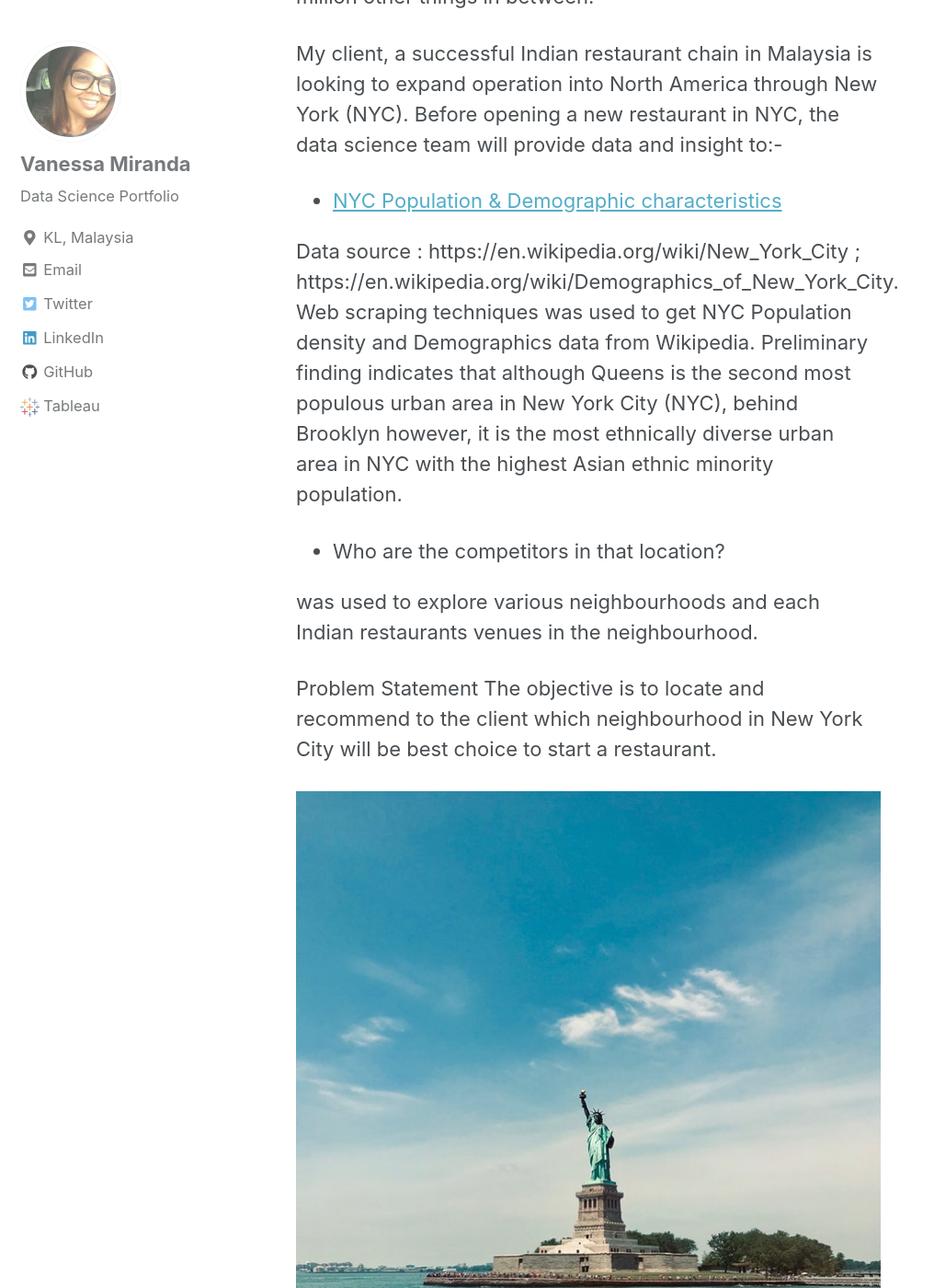
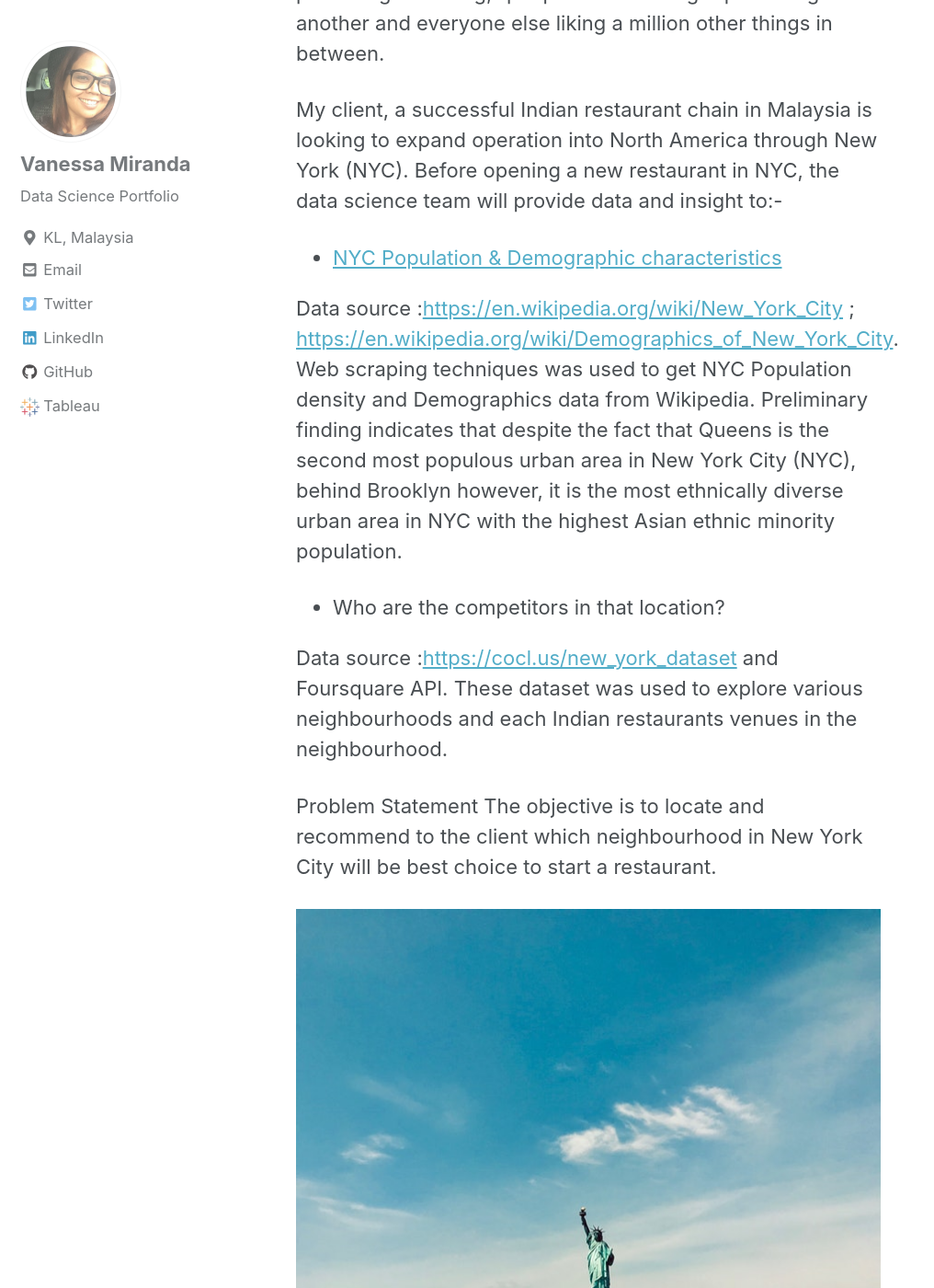
Before and after one commit to vanessamiranda/vanessamiranda.github.io, a Jekyll site: the page built from _posts/2019-08-26-Battle_of_the_Locations.md, in a window 1280 px wide and 1400 px high, scrolled down 1041 px. Shown: the whole window at 92% size, without its empty margins (0-1016 px from the left). Built offline with Jekyll 4.4.1, drawn with Linux system fonts in a browser that asks for light colours; nearby versions of some CDN libraries.

Commit message:
update battle of location

```diff
--- a/_posts/2019-08-26-Battle_of_the_Locations.md
+++ b/_posts/2019-08-26-Battle_of_the_Locations.md
@@ -8,17 +8,18 @@ author_profile: true
 Restaurants are a notoriously difficult business to own or operate. Not only is it a relatively capital and employee-intensive business, restaurants are also highly regulated, low margin and in most cases have a plethora of competition to deal with. There are more dining establishments and more diners now than during any other time in history; the National Restaurant Association reports over 1 million restaurant locations in the U.S. alone, a particular boon considering more than half the American population visits at least one of them each week. To fill a niche and remain relevant, prospective, as well as established, restaurants have to hedge their bets with well-rounded and well-directed dataset. Data science provides valuable insights regarding market trends and evolving consumer lifestyles so that restaurants of all types can better address and meet public demand.
 
 **Business Problem**
+
 No single restaurant is ever going to appeal to everyone. Some people like quiet, intimate settings; others prefer boisterous ones. Some people want to bring their kids along; others want to dine alone. The preferences are as varied as the possible offerings, with specific generational cohorts preferring one thing, “people who like dogs” preferring another and everyone else liking a million other things in between.
 
 My client, a successful Indian restaurant chain in Malaysia is looking to expand operation into North America through New York (NYC). Before opening a new restaurant in NYC, the data science team will provide data and insight to:-
 
 * [NYC Population & Demographic characteristics](https://vanessamiranda.github.io/_pages/2019-08-26-Battle_of_the_Locations.html)
 
-Data source : https://en.wikipedia.org/wiki/New_York_City ; https://en.wikipedia.org/wiki/Demographics_of_New_York_City. Web scraping techniques was used to get NYC Population density and Demographics data from Wikipedia. Preliminary finding indicates that although Queens is the second most populous urban area in New York City (NYC), behind Brooklyn however, it is the most ethnically diverse urban area in NYC with the highest Asian ethnic minority population.
+Data source :[https://en.wikipedia.org/wiki/New_York_City](https://en.wikipedia.org/wiki/New_York_City) ; [https://en.wikipedia.org/wiki/Demographics_of_New_York_City](https://en.wikipedia.org/wiki/Demographics_of_New_York_City). Web scraping techniques was used to get NYC Population density and Demographics data from Wikipedia. Preliminary finding indicates that despite the fact that Queens is the second most populous urban area in New York City (NYC), behind Brooklyn however, it is the most ethnically diverse urban area in NYC with the highest Asian ethnic minority population.
 
 * Who are the competitors in that location?
 
-was used to explore various neighbourhoods and each Indian restaurants venues in the neighbourhood.
+Data source :[https://cocl.us/new_york_dataset](https://cocl.us/new_york_dataset) and Foursquare API. These dataset was used to explore various neighbourhoods and each Indian restaurants venues in the neighbourhood.
 
 Problem Statement
 The objective is to locate and recommend to the client which neighbourhood in New York City will be best choice to start a restaurant.
```
